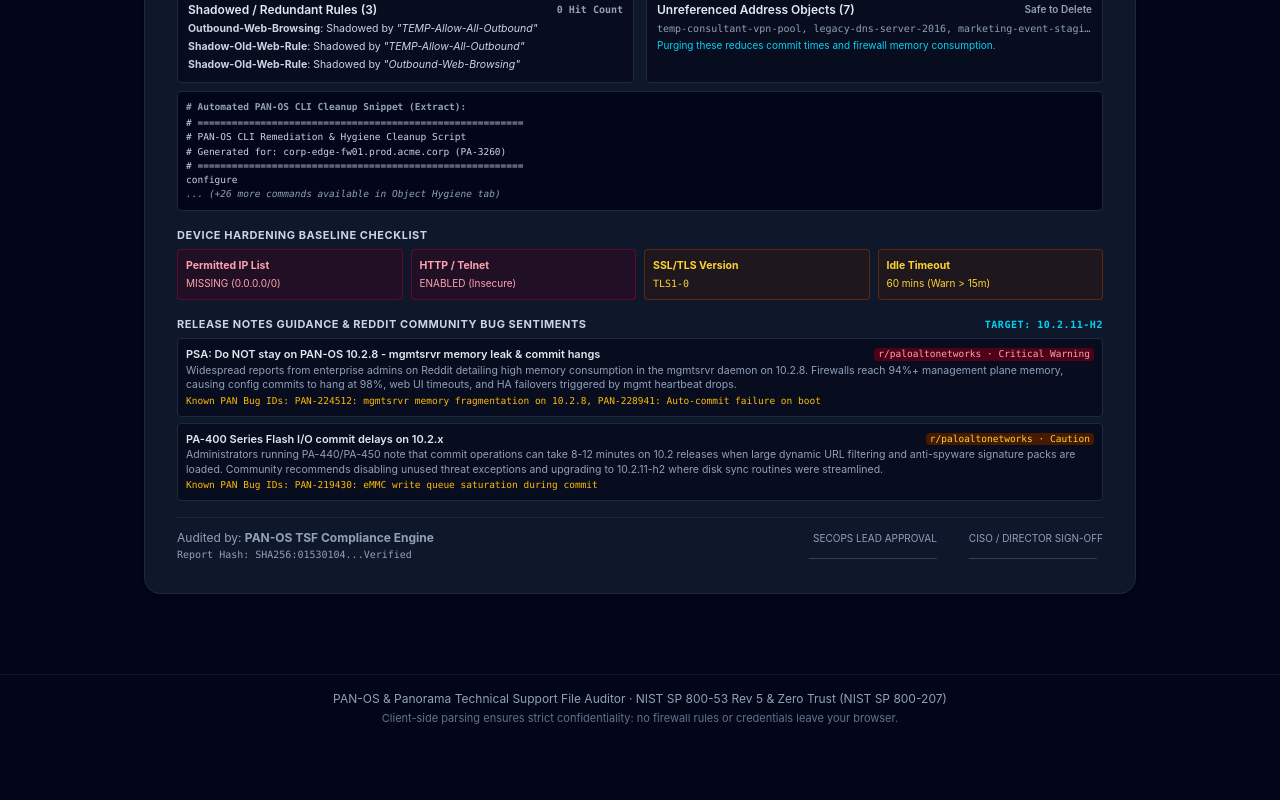
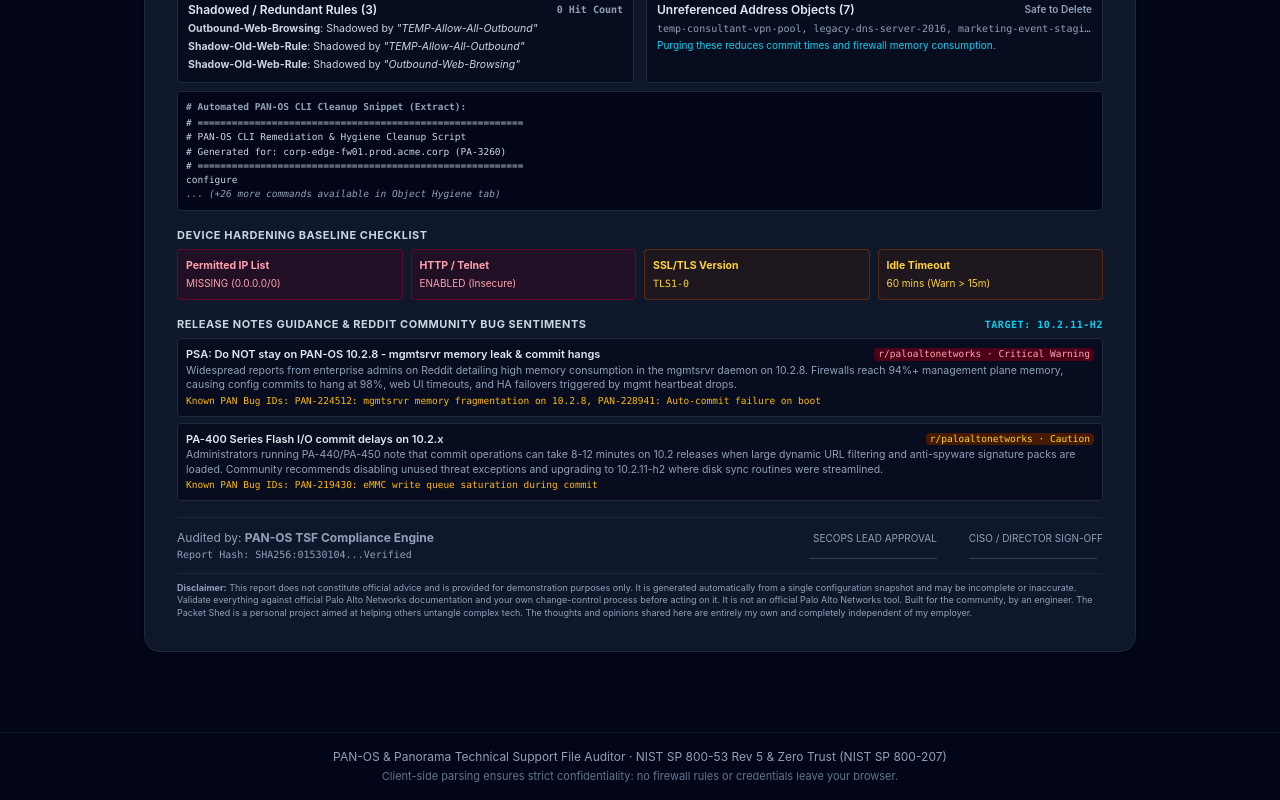
Before and after one commit to thepacketshed/panos-tsf-auditor, a React (Vite) app: page / in a window 1280 px wide. Shown: the part 2405-3205 px from the top of the page. Before the commit the page ends 3147 px from the top, so only its background shows below. Built offline with nearby package versions, Linux system fonts and the light colour scheme.

Commit message:
Add disclaimer to printed report
Added a disclaimer paragraph to the report component.

```diff
--- a/src/components/ThreePageReport.tsx
+++ b/src/components/ThreePageReport.tsx
@@ -528,6 +528,11 @@ export const ThreePageReport: React.FC<ThreePageReportProps> = ({ reportData, on
             </div>
           </div>
         </div>
+
+        {/* Disclaimer */}
+        <p className="mt-3 pt-2 border-t border-slate-800 print:border-slate-300 text-[9px] leading-snug text-slate-400 print:text-slate-600">
+          <strong>Disclaimer:</strong> This report does not constitute official advice and is provided for demonstration purposes only. It is generated automatically from a single configuration snapshot and may be incomplete or inaccurate. Validate everything against official Palo Alto Networks documentation and your own change-control process before acting on it. It is not an official Palo Alto Networks tool. Built for the community, by an engineer. The Packet Shed is a personal project aimed at helping others untangle complex tech. The thoughts and opinions shared here are entirely my own and completely independent of my employer.
+        </p>
       </div>
     </div>
   );
```
